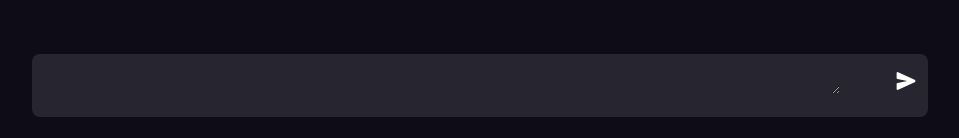
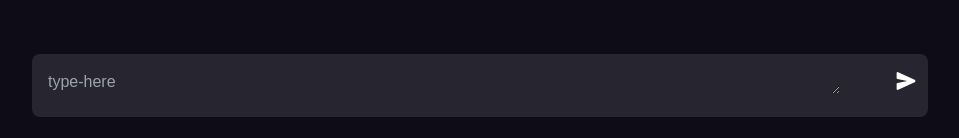
Before and after one commit to Saadansariii/chatgpt-client, a React (Vite) app: page / in a window 1280 px wide. Shown: the part 659-797 px from the top of the page, without its empty margins (160-1119 px from the left). Built offline with nearby package versions, Linux system fonts and the light colour scheme; a web font is replaced by a local one.

Commit message:
add this

```diff
--- a/src/components/ChatInput.jsx
+++ b/src/components/ChatInput.jsx
@@ -27,7 +27,7 @@ const ChatInput = ({ sendMessage, loading }) => {
             value={value}
             type="text"
             onChange={(e) => setValue(e.target.value)}
-          />
+          placeholder="type-here"/>
 
           <img
             onClick={handleSubmit}
```
